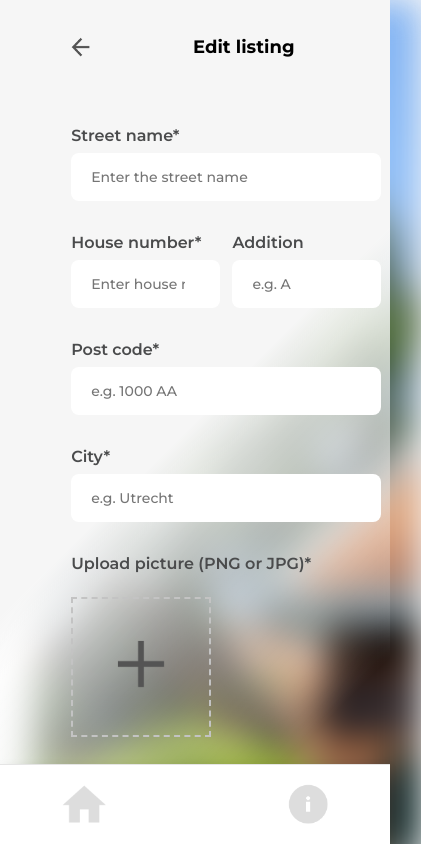
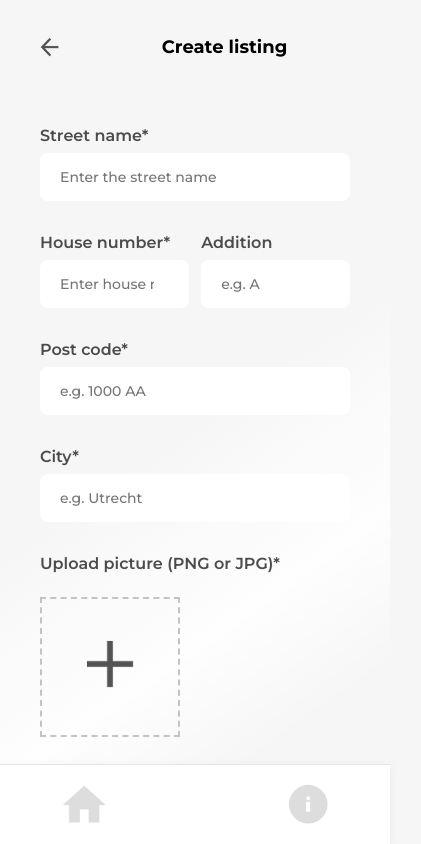
Before and after one commit to KPDPolina/houses-app, a Vue app: page /houses/create in a window 390 px wide. Shown: the top 844 px of the page, 421 px wide, since content can reach past the window. Built offline with nearby package versions, Linux system fonts and the light colour scheme; no server answers.

Commit message:
fix: fix styles in form

```diff
--- a/src/views/CreateHouseView.vue
+++ b/src/views/CreateHouseView.vue
@@ -52,7 +52,7 @@ const createHouse = async () => {
     <div class="back-btn">
       <img src="../assets/ic_back_grey@3x.png" class="back" @click="router.push({ name: 'Home' })"/>
       <h4>Back to overview</h4>
-      <h1 class="mobile">Edit listing</h1>
+      <h1 class="mobile">Create listing</h1>
     </div>
 
     <HouseForm
@@ -106,6 +106,7 @@ const createHouse = async () => {
 @media screen and (max-width: 431px) {
   .create-page{
     width: 100vw;
+    margin-right: 0;
   }
   .create-page .default{
     display: none;
@@ -117,5 +118,33 @@ const createHouse = async () => {
     padding-left: 2.5rem;
     padding-right: 2.5rem;
   }
+
+
+.create-page::after {
+  content: "";
+  position: absolute;
+  inset: 0;
+  background-image: url('../assets/img_placeholder_house@3x.png');
+  background-position: left bottom;
+  background-size: contain;
+  background-repeat: no-repeat;
+  filter: blur(5px);
+  z-index: -2;
+  margin-bottom: -7vh;
+}
+
+.create-page::before {
+  content: "";
+  position: fixed;
+  inset: 0;
+  background:
+    linear-gradient(
+    145deg,
+    var(--color-element-background-1) 50%,
+    rgba(255,255,255,0.85) 70%,
+    rgba(255,255,255,0) 85%
+  );
+  z-index: -1;
+}
 }
 </style>
--- a/src/views/EditHouseView.vue
+++ b/src/views/EditHouseView.vue
@@ -126,6 +126,7 @@ const updateHouse = async () => {
 @media screen and (max-width: 431px) {
   .edit-page{
     width: 100vw;
+    margin-right: 0;
   }
   .edit-page .default{
     display: none;
@@ -137,5 +138,32 @@ const updateHouse = async () => {
     padding-left: 2.5rem;
     padding-right: 2.5rem;
   }
+
+  .edit-page::after {
+    content: "";
+    position: absolute;
+    inset: 0;
+    background-image: url('../assets/img_placeholder_house@3x.png');
+    background-position: left bottom;
+    background-size: contain;
+    background-repeat: no-repeat;
+    filter: blur(5px);
+    z-index: -2;
+    /* margin-bottom: -7vh; */
+  }
+
+  .edit-page::before {
+    content: "";
+    position: fixed;
+    inset: 0;
+    background:
+      linear-gradient(
+      145deg,
+      var(--color-element-background-1) 50%,
+      rgba(255,255,255,0.85) 70%,
+      rgba(255,255,255,0) 85%
+    );
+    z-index: -1;
+  }
 }
 </style>
```
